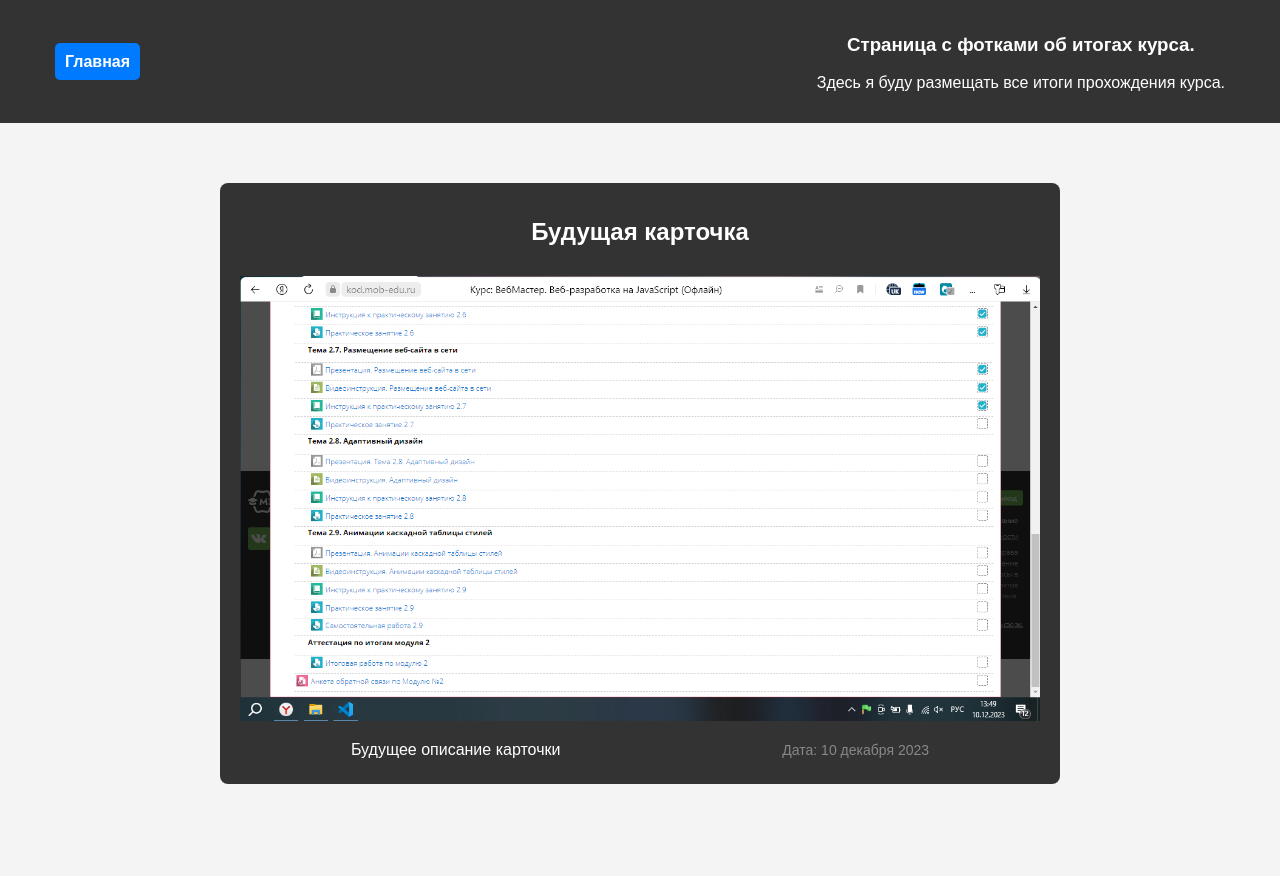
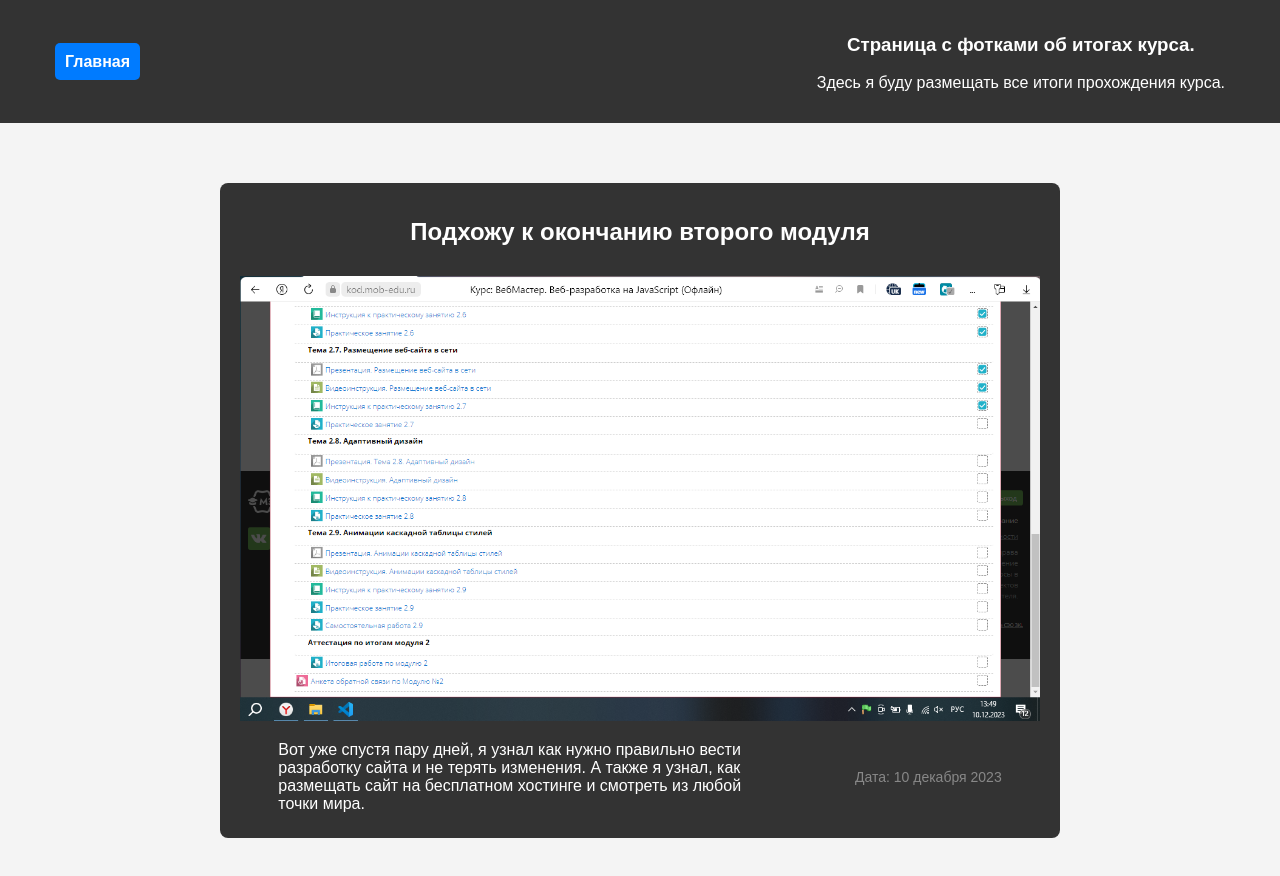
Before and after one commit to dach1998/mySite, a plain HTML site: page photos.html in a window 1280 px wide. Before the commit the page ends 824 px from the top, so only its background shows below. Drawn offline with Linux system fonts and the light colour scheme.

Commit message:
Закончил оформление первой публикации

```diff
--- a/photos.html
+++ b/photos.html
@@ -23,11 +23,11 @@
 
         <!-- Карточка с фотографиями -->
         <section class="photo-card" onclick="openModal('photos/10.12 пробное фото.png')">
-            <h2>Будущая карточка</h2>
+            <h2>Подхожу к окончанию второго модуля</h2>
             <img src="photos/Первый скриншот (№1).png" alt="Итоги курса">
 
             <div class="photo-card-content">
-                <p class="content">Будущее описание карточки</p>
+                <p class="content">Вот уже спустя пару дней, я узнал как нужно правильно вести разработку сайта и не терять изменения. А также я узнал, как размещать сайт на бесплатном хостинге и смотреть из любой точки мира.</p>
                 <p class="date">Дата: 10 декабря 2023</p>
             </div>
         </section>
```
